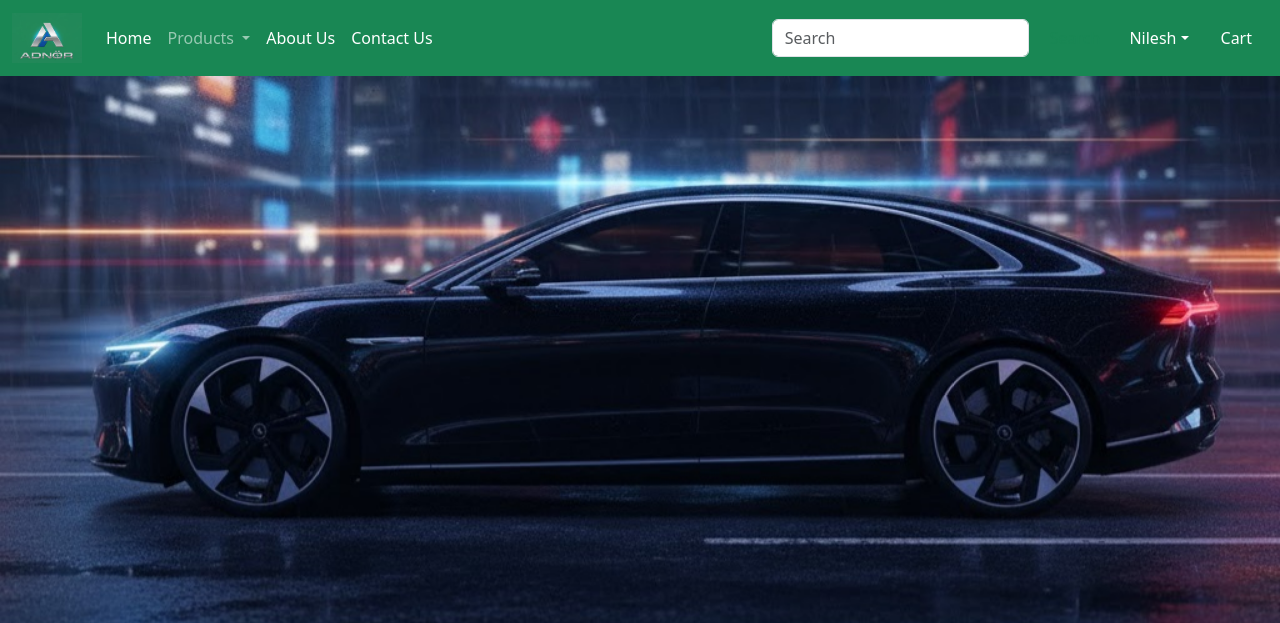
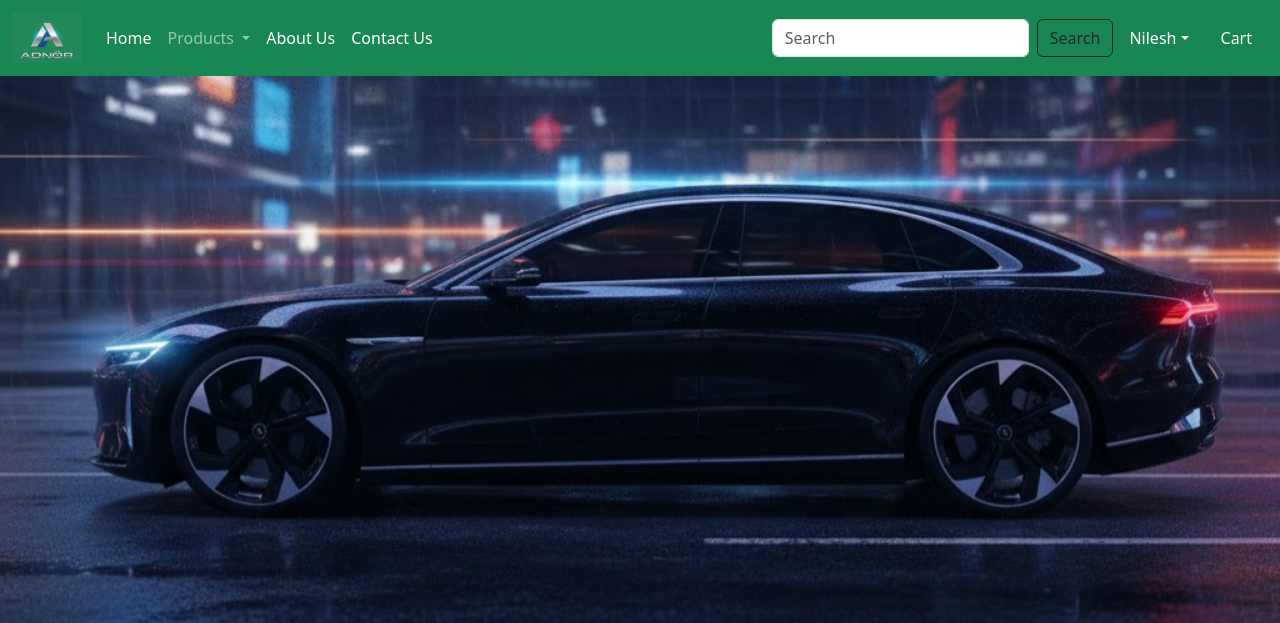
Before and after one commit to AdamyoussefEg/Online-Car-Selling-Platform, a Django app: page /about/ in a window 1280 px wide. Shown: the top 623 px of the page. Run offline with Django 5.2, Linux system fonts and the light colour scheme; the visitor is signed in with stand-in values (Sample User, id 1); data that the repository does not hold is empty; some libraries are stand-ins or nearby versions.

Commit message:
Add app_images

```diff
--- a/src/project/Adnor_Markting/templates/app/base.html
+++ b/src/project/Adnor_Markting/templates/app/base.html
@@ -52,7 +52,7 @@
                 </ul>
                 <form class="d-flex" role="search">
                     <input class="form-control me-2" type="search" placeholder="Search" aria-label="Search"/>
-                    <button class="btn btn-outline-success" type="submit">Search</button>
+                    <button class="btn btn-outline-dark" type="submit">Search</button>
                 </form>
             </div>
 
```
